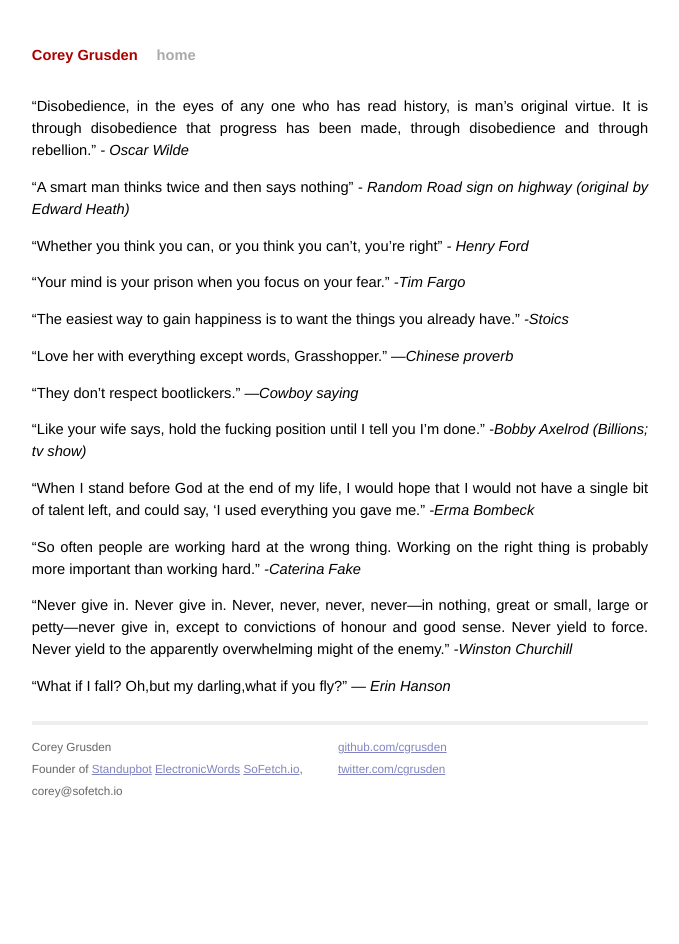
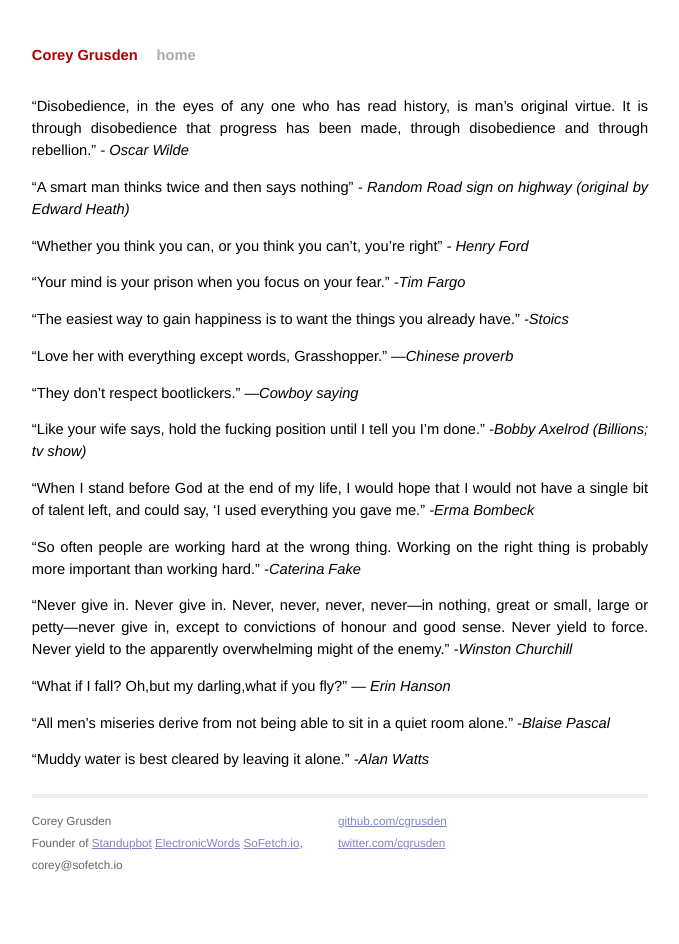
Before and after one commit to cgrusden/cgrusden.github.io, a Jekyll site: the page built from quotes.md, in a window 1280 px wide. Shown: the whole page, without its empty margins (300-979 px from the left). Built offline with Jekyll 4.4.1, drawn with Linux system fonts in a browser that asks for light colours; our own code applies the rules of GitHub Pages for plain Markdown files.

Commit message:
Add more quotes

```diff
--- a/quotes.md
+++ b/quotes.md
@@ -26,3 +26,8 @@ title: "Quotes I live by"
 _-Winston Churchill_
 
 “What if I fall? Oh,but my darling,what if you fly?” _― Erin Hanson_
+
+"All men's miseries derive from not being able to sit in a quiet room alone." _-Blaise Pascal_
+
+
+“Muddy water is best cleared by leaving it alone.” _-Alan Watts_
```
